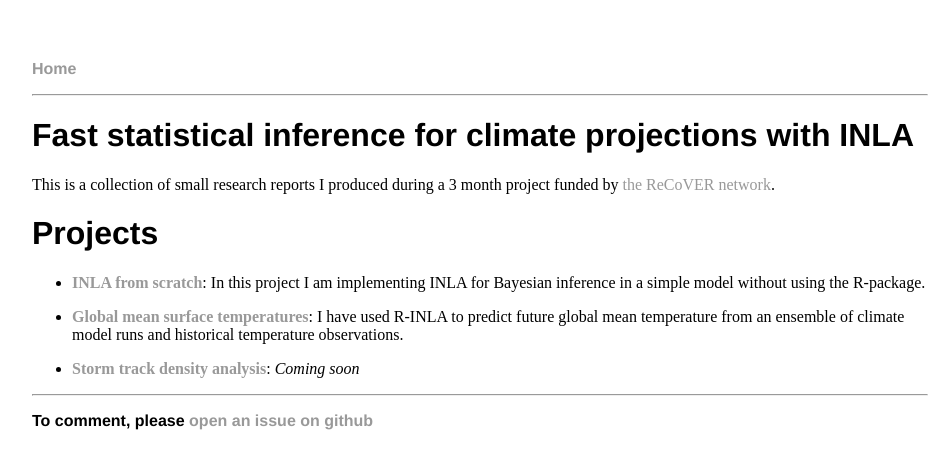
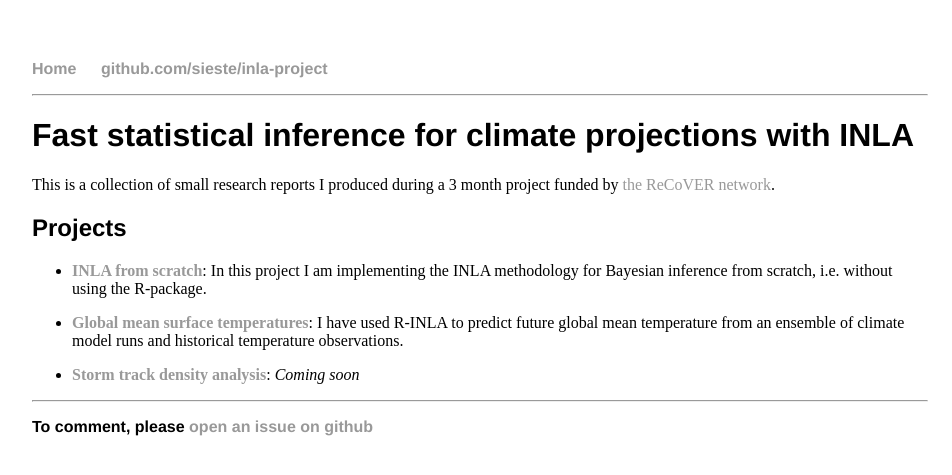
Before and after one commit to sieste/inla-project, a Jekyll site: the page built from index.md, in a window 1280 px wide. Shown: the top 475 px of the page, without its empty margins (160-1112 px from the left). Built offline with Jekyll 4.4.1, drawn with Linux system fonts in a browser that asks for light colours; our own code applies the rules of GitHub Pages for plain Markdown files.

Commit message:
updated header and index

```diff
--- a/_includes/header.html
+++ b/_includes/header.html
@@ -1,5 +1,6 @@
 <nav>
 <ul>
 <li><a href="{{ site.baseurl }}/">Home</a></li>
+<li><a href="https://www.github.com/sieste/{{ site.repo_name }}/">github.com/sieste/{{ site.repo_name }}</a></li>
 </ul>
 </nav>
--- a/index.md
+++ b/index.md
@@ -8,9 +8,9 @@ layout: default
 This is a collection of small research reports I produced during a 3 month project funded by [the ReCoVER network](http://www.recoverlwec.org).
 
 
-# Projects
+## Projects
 
-- [**INLA from scratch**](inla-from-scratch): In this project I am implementing INLA for Bayesian inference in a simple model without using the R-package.
+- [**INLA from scratch**](inla-from-scratch): In this project I am implementing the INLA methodology for Bayesian inference from scratch, i.e. without using the R-package.
 
 - [**Global mean surface temperatures**](global-temperature): I have used R-INLA to predict future global mean temperature from an ensemble of climate model runs and historical temperature observations.
 
```
